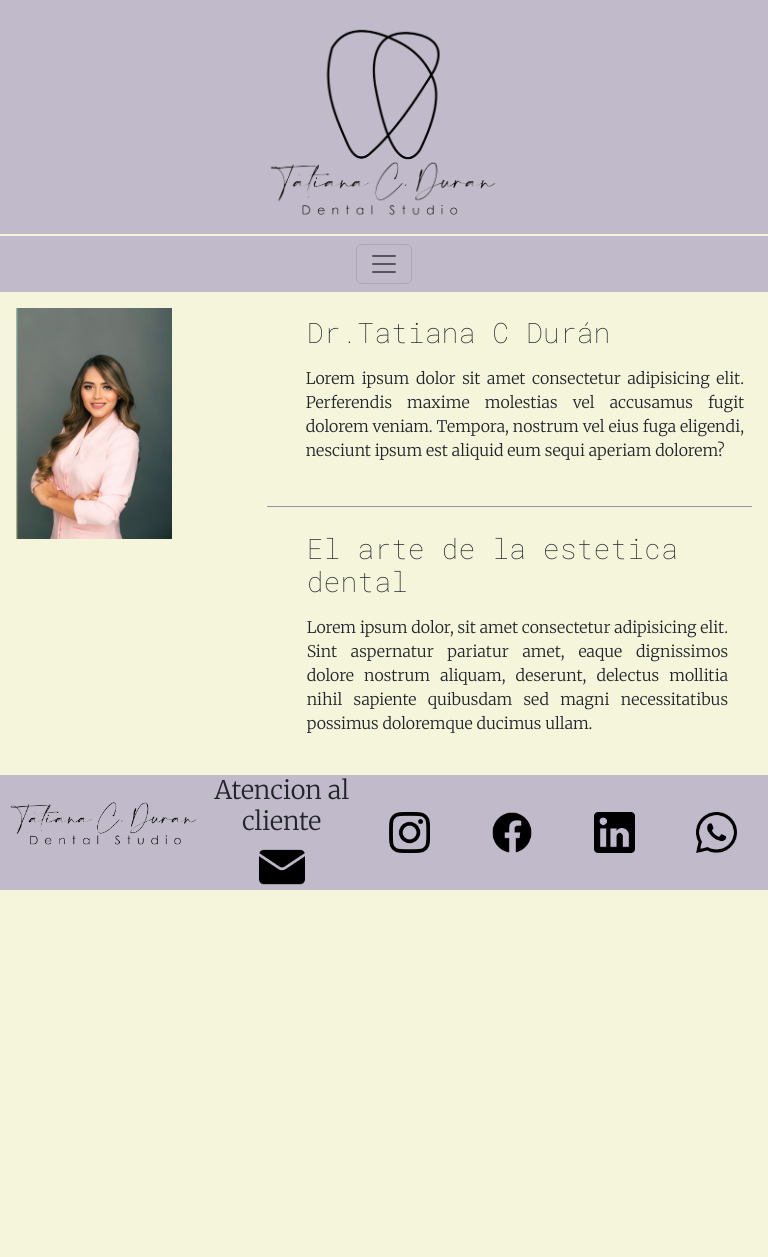
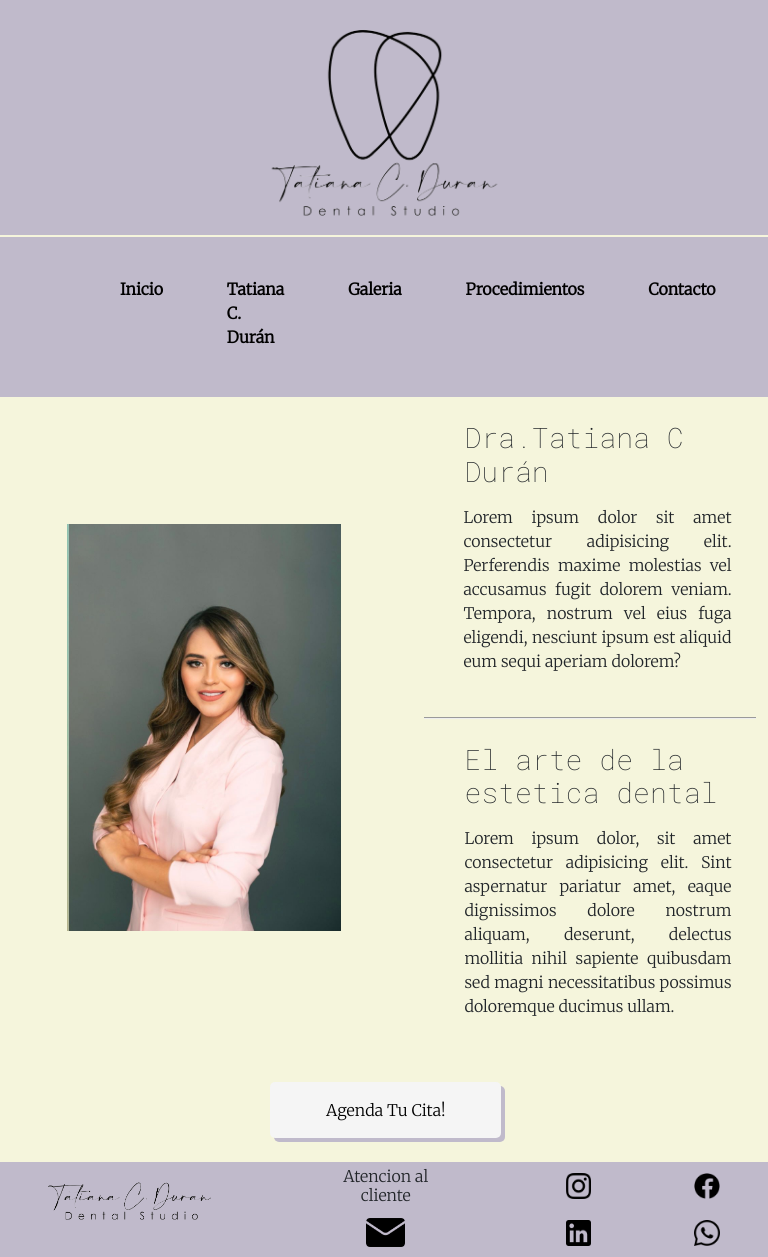
Before and after one commit to ElAreaAl2/ProyectoCoder, a plain HTML site: page index.html in a window 768 px wide. Before the commit the page ends 890 px from the top, so only its background shows below. Drawn offline with nearby package versions, Linux system fonts and the light colour scheme.

Commit message:
Subiendo arreglos en las queries

```diff
--- a/css/styles.css
+++ b/css/styles.css
@@ -26,10 +26,12 @@
     /* hace que ocupe el 100% del espacio del html */
     height: 100vh;
     display: grid;
-    grid-template-rows: 0.65fr 1fr 0.5fr;
-    /* el grid para columns lo omito porque lo estoy me partiria el main */
+    grid-template-rows: 0.65fr 1fr 0.25fr;
+    /* el grid para columns lo omito porque me colapsa el main */
     /* por facilidad las columns las pienso aplicar a parte en el main y el footer*/
 }
+
+/* grid para el footer */
 
 footer{
     display: grid;
@@ -76,6 +78,14 @@ footer{
     display: flex;
     justify-content: center;
 }
+
+.logoEmail h3{
+    font-size: medium;
+}
+
+/* fin grid footer */
+
+/* En el header use flex como layout */
 
 header{
     background-color: #C0BACB;
@@ -155,9 +165,9 @@ footer{
 }
 
 
-/* media queries para tabletas pequenias y celulares */
+/* media queries para celulares (TODOS LOS HTML) */
 
-@media screen and (max-width:600px){
+@media screen and (max-width:576px){
 
     footer{
 
@@ -210,10 +220,56 @@ footer{
 
 }
 
+@media (max-width:768px) and (min-width:576px){
+
+    footer{
+
+        grid-template-rows: 1fr 1fr;
+        grid-template-columns: 1fr 1fr 0.5fr 0.5fr;
+        grid-template-areas: "logo email red1 red2"
+                             "logo email red3 red4";
+
+    }
+}
+
+
+@media(min-width:768px){
+
+    .logoFooter{
+        width: 70%;
+        justify-self: center;
+    }
+
+    .logoEmail{
+        width: 50%;
+        justify-self: center;
+    }
+
+    .logoRedes1{
+        width: 50%;
+        justify-self: center;
+    }
+
+    .logoRedes2{
+        width: 50%;
+        justify-self: center;
+    }
+
+    .logoRedes3{
+        width: 50%;
+        justify-self: center;
+    }
+
+    .logoRedes4{
+        width: 50%;
+        justify-self: center;
+    }
+}
 
 /* fin grid para los 5 html */
 
 /* fin de los estilos de para los 5 html */
+
 
 /* index */
 
@@ -248,14 +304,35 @@ main img{
     text-align: justify;
 }
 
+.button {
+	padding: 1rem 1.5rem;
+    margin: 1.5rem;
+    background: whitesmoke;
+    color: black;
+    border-radius: 5px;
+    outline: 0;
+    border: 0;
+    text-decoration: none;
+    box-shadow: 4px 4px 0 #C0BACB;
+    cursor: pointer;
+    transition: 0.3s;
+    width: 30%;
+}
+
+.button:active {
+	transform: translate(4px, 4px);
+ 	box-shadow: none;
+}
+
 /* Incio grid en index */
 
 .main-inicio{
     display: grid;
     grid-template-columns: 0.5fr 1fr;
-    grid-template-rows: 0.5fr 0.5fr;
+    grid-template-rows: 0.5fr 0.5fr 0.25;
     grid-template-areas: "imagen parrafo1"
-                         "imagen parrafo2";
+                         "imagen parrafo2"
+                         "imagen boton";
     column-gap: 1rem;
 }
 
@@ -277,18 +354,23 @@ main img{
     grid-area: parrafo2;
 }
 
+.button{
+    grid-area: boton;
+    justify-self: center;
+}
 /* media queries index*/
 
-/* para celulares vertical*/
+/* para celulares vertical (pantanias moviles)*/
 
-@media screen and (max-width:414px){
+@media screen and (max-width:576px){
 
     .main-inicio{
         grid-template-columns: auto;
-        grid-template-rows: 1fr;
+        grid-template-rows: auto;
         grid-template-areas: "imagen "
                              "parrafo1"
-                             "parrafo2";
+                             "parrafo2"
+                             "boton";
     }
 
     .imagen-inicio{
@@ -312,25 +394,61 @@ main img{
         grid-area: parrafo2;
         text-align: center;
     }
+
+    .button{
+        grid-area:boton;
+    }
 }
 
-/* tabletas pequenias */
+/* tabletas */
 
-@media screen and (max-width:600px){
-
+@media (max-width:768px) and (min-width:576px){
     .main-inicio{
         grid-template-columns: auto;
-        grid-template-rows: 1fr;
+        grid-template-rows: auto;
         grid-template-areas: "imagen "
                              "parrafo1"
-                             "parrafo2";
+                             "parrafo2"
+                             "boton";
     }
 
     .imagen-inicio{
         display: flex;
         justify-content: center;
     }
+}
 
+/* tabletas en horizontal y escritorios pequenios */
+
+@media (max-width:992px) and (min-width:768px){
+    .main-inicio{
+        grid-template-columns: 1fr 0.85fr;
+        grid-template-rows: auto;
+        grid-template-areas: "imagen parrafo1"
+                             "imagen parrafo2"
+                             "boton boton";
+    }
+
+    .imagen-inicio{
+        display: flex;
+        justify-content: center;
+        align-self: center;
+    }
+
+    .parrafo1-inicio{
+        margin-right: 1rem;
+    }
+
+    .parrafo2-inicio{
+        margin-right: 1rem;
+    }
+}
+
+/* pantallas extra largas */
+@media (min-width:1440px){
+    .button{
+        width: 20%;
+    }
 }
 
 /* fin grid en index */
--- a/index.html
+++ b/index.html
@@ -30,7 +30,7 @@
                     <img src="img/LogoDienteTatianaNegro.png" alt="imagen del logo de la doctora Tatiana" class="col-4">
                 </a>
             </div>
-            <nav class="navbar navbar-expand-lg">
+            <nav class="navbar navbar-expand-md">
                 <div class="container-fluid">
 
                   <button class="navbar-toggler boton" type="button" data-bs-toggle="collapse" data-bs-target="#navbarSupportedContent" aria-controls="navbarSupportedContent" aria-expanded="false" aria-label="Toggle navigation">
@@ -43,7 +43,7 @@
                                 <a href="index.html">Inicio</a>
                             </li>
                             <li class="menu__lista">
-                                <a href="Pages/doctoraTatiana.html">Doctora Tatiana Castro</a>
+                                <a href="Pages/doctoraTatiana.html">Tatiana C. Durán</a>
                             </li>
                             <li class="menu__lista">
                                 <a href="Pages/galeria.html">Galeria</a>
@@ -68,7 +68,7 @@
             </div>
 
             <div class="parrafo1-inicio">
-                <h2 class="sub1">Dr.Tatiana C Durán</h2>
+                <h2 class="sub1">Dra.Tatiana C Durán</h2>
                 <p class="parrafo1">Lorem ipsum dolor sit amet consectetur adipisicing elit. Perferendis maxime molestias vel accusamus fugit dolorem veniam. Tempora, nostrum vel eius fuga eligendi, nesciunt ipsum est aliquid eum sequi aperiam dolorem?</p>
             </div>
 
@@ -76,6 +76,8 @@
                 <h2 class="sub2">El arte de la estetica dental</h2>
                 <p class="parrafo2">Lorem ipsum dolor, sit amet consectetur adipisicing elit. Sint aspernatur pariatur amet, eaque dignissimos dolore nostrum aliquam, deserunt, delectus mollitia nihil sapiente quibusdam sed magni necessitatibus possimus doloremque ducimus ullam.</p>
             </div>
+
+            <button class="button">Agenda Tu Cita!</button>
 
         </main>
 
```
